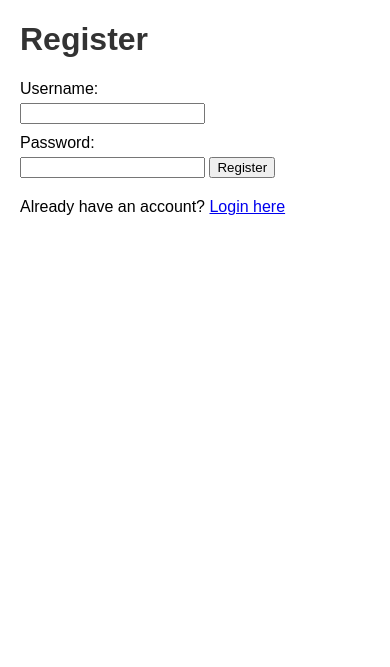
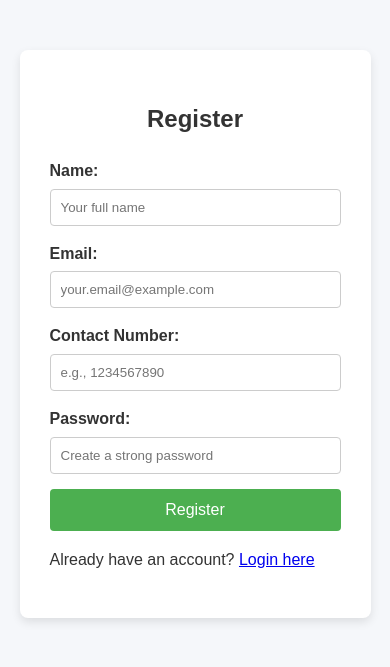
Before and after one commit to akupadhyay8/smart-document-scanner, a Flask app: page /auth/register in a window 390 px wide. Shown: the top 667 px of the page. Run offline with Flask 3, Linux system fonts and the light colour scheme.

Commit message:
Updated the UI

```diff
--- a/app.py
+++ b/app.py
@@ -1,14 +1,19 @@
-from flask import Flask, render_template, request, redirect, session, flash
+import os
+from flask import Flask, render_template, request, redirect, session, flash, Response
 from werkzeug.security import generate_password_hash, check_password_hash
+from werkzeug.utils import secure_filename
 from datetime import datetime
 import sqlite3
 from Levenshtein import distance as levenshtein_distance
 
 app = Flask(__name__)
-app.secret_key = 'your_secret_key_here'  # Required for session management
+app.secret_key = 'your_secret_key_here'  # Replace with a strong secret key
 
-# Allowed file extensions
+# Allowed file extensions and upload folder
 ALLOWED_EXTENSIONS = {'txt', 'csv'}
+UPLOAD_FOLDER = 'uploads'
+if not os.path.exists(UPLOAD_FOLDER):
+    os.makedirs(UPLOAD_FOLDER)
 
 # Database connection helper
 def get_db_connection():
@@ -16,22 +21,22 @@ def get_db_connection():
     conn.row_factory = sqlite3.Row
     return conn
 
-# Initialize the database schema
+# Initialize the database schema with updated user fields
 def initialize_database():
     conn = get_db_connection()
     cursor = conn.cursor()
-
     cursor.execute('''
         CREATE TABLE IF NOT EXISTS users (
             id INTEGER PRIMARY KEY AUTOINCREMENT,
-            username TEXT UNIQUE NOT NULL,
+            name TEXT NOT NULL,
+            email TEXT UNIQUE NOT NULL,
+            contact TEXT NOT NULL,
             password_hash TEXT NOT NULL,
             role TEXT DEFAULT 'user',
             credits INTEGER DEFAULT 20,
             last_reset DATE DEFAULT CURRENT_DATE
         )
     ''')
-
     cursor.execute('''
         CREATE TABLE IF NOT EXISTS documents (
             id INTEGER PRIMARY KEY AUTOINCREMENT,
@@ -42,7 +47,6 @@ def initialize_database():
             FOREIGN KEY (user_id) REFERENCES users (id)
         )
     ''')
-
     cursor.execute('''
         CREATE TABLE IF NOT EXISTS credit_requests (
             id INTEGER PRIMARY KEY AUTOINCREMENT,
@@ -52,16 +56,18 @@ def initialize_database():
             FOREIGN KEY (user_id) REFERENCES users (id)
         )
     ''')
-
     conn.commit()
     conn.close()
 
-# Reset daily credits at midnight
+# Improved daily credits reset (should be scheduled to run at midnight in production)
 def reset_daily_credits():
     conn = get_db_connection()
     cursor = conn.cursor()
-    cursor.execute('UPDATE users SET credits = 20 WHERE last_reset < ?', (datetime.now().date(),))
-    cursor.execute('UPDATE users SET last_reset = ?', (datetime.now().date(),))
+    today = datetime.now().date()
+    cursor.execute(
+        'UPDATE users SET credits = 20, last_reset = ? WHERE last_reset < ?',
+        (today, today)
+    )
     conn.commit()
     conn.close()
 
@@ -74,57 +80,59 @@ def allowed_file(filename):
 def index():
     return render_template('index.html')
 
-# User Registration
+# User Registration - now uses Name, Email, Contact, and Password
 @app.route('/auth/register', methods=['GET', 'POST'])
 def register():
     if request.method == 'POST':
-        username = request.form['username']
+        name = request.form['name']
+        email = request.form['email']
+        contact = request.form['contact']
         password = request.form['password']
         password_hash = generate_password_hash(password)
-
         conn = get_db_connection()
         cursor = conn.cursor()
         try:
-            cursor.execute('INSERT INTO users (username, password_hash) VALUES (?, ?)', (username, password_hash))
+            cursor.execute(
+                'INSERT INTO users (name, email, contact, password_hash) VALUES (?, ?, ?, ?)',
+                (name, email, contact, password_hash)
+            )
             conn.commit()
             flash('Registration successful! Please log in.', 'success')
             return redirect('/auth/login')
         except sqlite3.IntegrityError:
-            flash('Username already exists. Please choose another.', 'error')
+            flash('Email already registered. Please use a different email.', 'error')
         finally:
             conn.close()
     return render_template('register.html')
 
-# User Login
+# User Login - now uses Email (as the user ID) and Password
 @app.route('/auth/login', methods=['GET', 'POST'])
 def login():
     if request.method == 'POST':
-        username = request.form['username']
+        email = request.form['email']
         password = request.form['password']
-
         conn = get_db_connection()
         cursor = conn.cursor()
-        cursor.execute('SELECT * FROM users WHERE username = ?', (username,))
+        cursor.execute('SELECT * FROM users WHERE email = ?', (email,))
         user = cursor.fetchone()
         conn.close()
-
         if user and check_password_hash(user['password_hash'], password):
             session['user_id'] = user['id']
-            session['username'] = user['username']
+            session['username'] = user['name']  # using name for display
             session['role'] = user['role']
             flash('Login successful!', 'success')
             return redirect('/user/profile')
         else:
-            flash('Invalid username or password.', 'error')
+            flash('User ID or password not found.', 'error')
     return render_template('login.html')
 
-# User Profile
+
+# User Profile with export report bonus link
 @app.route('/user/profile')
 def profile():
     if 'user_id' not in session:
         flash('Please log in to access this page.', 'error')
         return redirect('/auth/login')
-
     conn = get_db_connection()
     cursor = conn.cursor()
     cursor.execute('SELECT * FROM users WHERE id = ?', (session['user_id'],))
@@ -132,99 +140,201 @@ def profile():
     cursor.execute('SELECT * FROM documents WHERE user_id = ?', (session['user_id'],))
     documents = cursor.fetchall()
     conn.close()
-
     return render_template('profile.html', user=user, documents=documents)
 
-# Document Upload
+# Document Upload: Save file locally and in the database, then deduct one credit
 @app.route('/scan', methods=['GET', 'POST'])
 def upload_document():
     if 'user_id' not in session:
         flash('Please log in to upload documents.', 'error')
         return redirect('/auth/login')
-
     if request.method == 'POST':
         if 'file' not in request.files:
             flash('No file uploaded.', 'error')
             return redirect('/scan')
-
         file = request.files['file']
         if file.filename == '':
             flash('No file selected.', 'error')
             return redirect('/scan')
-
         if not allowed_file(file.filename):
             flash('Only TXT or CSV files are allowed.', 'error')
             return redirect('/scan')
 
+        file_content = file.read()
         try:
-            content = file.read().decode('utf-8')
+            content = file_content.decode('utf-8')
         except UnicodeDecodeError:
             try:
-                content = file.read().decode('latin-1')  # Try a different encoding
+                content = file_content.decode('latin-1')
             except UnicodeDecodeError:
-                flash('Unsupported file encoding. Please upload a valid UTF-8 text file.', 'error')
+                flash('Unsupported file encoding. Please upload a valid text file.', 'error')
                 return redirect('/scan')
+        # Save file locally
+        filename = secure_filename(file.filename)
+        filepath = os.path.join(UPLOAD_FOLDER, filename)
+        with open(filepath, 'wb') as f:
+            f.write(file_content)
 
         conn = get_db_connection()
         cursor = conn.cursor()
         cursor.execute('SELECT credits FROM users WHERE id = ?', (session['user_id'],))
         user_credits = cursor.fetchone()['credits']
-
         if user_credits < 1:
             flash('Insufficient credits. Please request more.', 'error')
             return redirect('/user/profile')
-
-        cursor.execute('INSERT INTO documents (user_id, filename, content) VALUES (?, ?, ?)',
-                       (session['user_id'], file.filename, content))
+        cursor.execute(
+            'INSERT INTO documents (user_id, filename, content) VALUES (?, ?, ?)',
+            (session['user_id'], filename, content)
+        )
         cursor.execute('UPDATE users SET credits = credits - 1 WHERE id = ?', (session['user_id'],))
         conn.commit()
         conn.close()
-
         flash('Document uploaded successfully!', 'success')
         return redirect('/user/profile')
-
     return render_template('upload.html')
 
-# Document Matching
+# Document Matching using Levenshtein distance
 @app.route('/matches/<int:doc_id>')
 def get_matches(doc_id):
     if 'user_id' not in session:
         flash('Please log in to view matches.', 'error')
         return redirect('/auth/login')
-
     conn = get_db_connection()
     cursor = conn.cursor()
     cursor.execute('SELECT content FROM documents WHERE id = ?', (doc_id,))
-    target_content = cursor.fetchone()['content']
-
+    target_row = cursor.fetchone()
+    if not target_row:
+        flash('Document not found.', 'error')
+        conn.close()
+        return redirect('/user/profile')
+    target_content = target_row['content']
     cursor.execute('SELECT * FROM documents WHERE user_id = ? AND id != ?', (session['user_id'], doc_id))
     documents = cursor.fetchall()
     conn.close()
-
     matches = []
     for doc in documents:
         similarity = levenshtein_distance(target_content, doc['content'])
-        if similarity < 10:  # Adjust threshold as needed
+        # Adjust the threshold as needed for your document lengths
+        if similarity < 10:
             matches.append(doc)
-
     return render_template('matches.html', matches=matches)
 
-# Admin Analytics
+# Export Scan History (Bonus Feature)
+@app.route('/user/export')
+def export_report():
+    if 'user_id' not in session:
+        flash('Please log in to export your report.', 'error')
+        return redirect('/auth/login')
+    conn = get_db_connection()
+    cursor = conn.cursor()
+    cursor.execute('SELECT filename, upload_date FROM documents WHERE user_id = ?', (session['user_id'],))
+    documents = cursor.fetchall()
+    conn.close()
+    report = "Your Scan History:\n\n"
+    for doc in documents:
+        report += f"Filename: {doc['filename']} - Uploaded on: {doc['upload_date']}\n"
+    return Response(report, mimetype='text/plain', headers={"Content-Disposition": "attachment;filename=scan_history.txt"})
+
+# Credit Request endpoint for regular users
+@app.route('/credits/request', methods=['GET', 'POST'])
+def credit_request():
+    if 'user_id' not in session:
+        flash('Please log in to request credits.', 'error')
+        return redirect('/auth/login')
+    if request.method == 'POST':
+        try:
+            requested_credits = int(request.form['requested_credits'])
+            if requested_credits <= 0:
+                flash('Please request a positive number of credits.', 'error')
+                return redirect('/credits/request')
+        except ValueError:
+            flash('Invalid number.', 'error')
+            return redirect('/credits/request')
+        conn = get_db_connection()
+        cursor = conn.cursor()
+        cursor.execute(
+            'INSERT INTO credit_requests (user_id, requested_credits) VALUES (?, ?)',
+            (session['user_id'], requested_credits)
+        )
+        conn.commit()
+        conn.close()
+        flash('Credit request submitted successfully.', 'success')
+        return redirect('/user/profile')
+    return render_template('credit_request.html')
+
+# Admin view of pending credit requests
+@app.route('/admin/credits')
+def admin_credit_requests():
+    if 'user_id' not in session or session.get('role') != 'admin':
+        flash('Unauthorized access.', 'error')
+        return redirect('/')
+    conn = get_db_connection()
+    cursor = conn.cursor()
+    cursor.execute('''
+        SELECT credit_requests.id, users.name, credit_requests.requested_credits, credit_requests.status
+        FROM credit_requests
+        JOIN users ON credit_requests.user_id = users.id
+        WHERE credit_requests.status = 'pending'
+    ''')
+    requests_list = cursor.fetchall()
+    conn.close()
+    return render_template('admin_credit_requests.html', requests=requests_list)
+
+# Admin endpoint to approve a credit request
+@app.route('/admin/credits/approve/<int:req_id>', methods=['POST'])
+def approve_credit_request(req_id):
+    if 'user_id' not in session or session.get('role') != 'admin':
+        flash('Unauthorized access.', 'error')
+        return redirect('/')
+    conn = get_db_connection()
+    cursor = conn.cursor()
+    cursor.execute('SELECT user_id, requested_credits FROM credit_requests WHERE id = ? AND status = "pending"', (req_id,))
+    req_data = cursor.fetchone()
+    if req_data:
+        user_id = req_data['user_id']
+        requested_credits = req_data['requested_credits']
+        cursor.execute('UPDATE users SET credits = credits + ? WHERE id = ?', (requested_credits, user_id))
+        cursor.execute('UPDATE credit_requests SET status = "approved" WHERE id = ?', (req_id,))
+        conn.commit()
+        flash('Credit request approved.', 'success')
+    else:
+        flash('Credit request not found or already processed.', 'error')
+    conn.close()
+    return redirect('/admin/credits')
+
+# Admin endpoint to deny a credit request
+@app.route('/admin/credits/deny/<int:req_id>', methods=['POST'])
+def deny_credit_request(req_id):
+    if 'user_id' not in session or session.get('role') != 'admin':
+        flash('Unauthorized access.', 'error')
+        return redirect('/')
+    conn = get_db_connection()
+    cursor = conn.cursor()
+    cursor.execute('UPDATE credit_requests SET status = "denied" WHERE id = ? AND status = "pending"', (req_id,))
+    conn.commit()
+    conn.close()
+    flash('Credit request denied.', 'info')
+    return redirect('/admin/credits')
+
+# Admin Analytics Dashboard
 @app.route('/admin/analytics')
 def analytics():
-    if 'user_id' not in session or session['role'] != 'admin':
+    if 'user_id' not in session or session.get('role') != 'admin':
         flash('Unauthorized access.', 'error')
         return redirect('/')
-
     conn = get_db_connection()
     cursor = conn.cursor()
-    cursor.execute('SELECT username, COUNT(documents.id) as scan_count FROM users LEFT JOIN documents ON users.id = documents.user_id GROUP BY users.id ORDER BY scan_count DESC')
+    cursor.execute('''
+        SELECT name, COUNT(documents.id) as scan_count
+        FROM users
+        LEFT JOIN documents ON users.id = documents.user_id
+        GROUP BY users.id
+        ORDER BY scan_count DESC
+    ''')
     top_users = cursor.fetchall()
-
-    cursor.execute('SELECT username, credits FROM users')
+    cursor.execute('SELECT name, credits FROM users')
     credit_usage = cursor.fetchall()
     conn.close()
-
     return render_template('analytics.html', top_users=top_users, credit_usage=credit_usage)
 
 # Logout
@@ -236,5 +346,5 @@ def logout():
 
 if __name__ == '__main__':
     initialize_database()
-    reset_daily_credits()
+    reset_daily_credits()  # For production, schedule this to run daily at midnight.
     app.run(debug=True)
--- /dev/null
+++ b/static/script.js
@@ -0,0 +1,33 @@
+// Client-side validation for registration form
+function validateRegistration() {
+  const name = document.getElementById('name').value.trim();
+  const email = document.getElementById('email').value.trim();
+  const contact = document.getElementById('contact').value.trim();
+  const password = document.getElementById('password').value;
+
+  if (name === '' || email === '' || contact === '' || password === '') {
+    alert('All fields are required.');
+    return false;
+  }
+
+  const emailRegex = /^[^\s@]+@[^\s@]+\.[^\s@]+$/;
+  if (!emailRegex.test(email)) {
+    alert('Please enter a valid email address.');
+    return false;
+  }
+
+  // Additional validations for contact number or password strength can be added.
+  return true;
+}
+
+// Client-side validation for login form
+function validateLogin() {
+  const email = document.getElementById('email').value.trim();
+  const password = document.getElementById('password').value;
+
+  if (email === '' || password === '') {
+    alert('Both email and password are required.');
+    return false;
+  }
+  return true;
+}
--- a/static/style.css
+++ b/static/style.css
@@ -1,44 +1,172 @@
-body {
-    font-family: Arial, sans-serif;
-    margin: 20px;
-}
+/* Global Styles */
+* {
+    box-sizing: border-box;
+  }
 
-h1 {
+  body {
+    font-family: 'Arial', sans-serif;
+    margin: 0;
+    padding: 0;
+    background: #f5f7fa;
     color: #333;
-}
+    line-height: 1.6;
+  }
 
-form {
+  /* Flash Messages */
+  #flash-messages {
+    position: fixed;
+    top: 20px;
+    right: 20px;
+    z-index: 10000;
+  }
+
+  .flash-message {
+    padding: 15px 20px;
+    margin-bottom: 10px;
+    border-radius: 5px;
+    color: #fff;
+    font-weight: bold;
+    opacity: 0.95;
+    animation: fadeOut 5s forwards;
+  }
+
+  .flash-message.success {
+    background-color: #4CAF50;
+  }
+
+  .flash-message.error {
+    background-color: #f44336;
+  }
+
+  @keyframes fadeOut {
+    0% { opacity: 1; }
+    80% { opacity: 1; }
+    100% { opacity: 0; }
+  }
+
+  /* Header */
+  header {
+    background: #4CAF50;
+    color: #fff;
+    padding: 20px;
+    text-align: center;
+  }
+
+  header h1 {
+    margin: 0;
+    font-size: 2.5rem;
+    animation: fadeIn 2s ease-in-out;
+  }
+
+  nav {
+    margin-top: 10px;
+  }
+
+  nav a {
+    color: #fff;
+    text-decoration: none;
+    margin: 0 15px;
+    font-size: 1.1rem;
+    transition: color 0.3s ease;
+  }
+
+  nav a:hover {
+    color: #ddd;
+  }
+
+  /* Form Container */
+  .form-container {
+    width: 90%;
+    max-width: 400px;
+    margin: 50px auto;
+    background: #fff;
+    padding: 30px;
+    border-radius: 8px;
+    box-shadow: 0 4px 10px rgba(0,0,0,0.1);
+    animation: slideIn 1s ease-out;
+  }
+
+  .form-container h2 {
+    text-align: center;
     margin-bottom: 20px;
-}
+  }
 
-label {
+  .form-group {
+    margin-bottom: 15px;
+  }
+
+  .form-group label {
     display: block;
-    margin-top: 10px;
-}
+    font-weight: bold;
+    margin-bottom: 5px;
+  }
 
-input, button {
-    margin-top: 5px;
-}
+  .form-group input[type="text"],
+  .form-group input[type="email"],
+  .form-group input[type="password"],
+  .form-group input[type="file"] {
+    width: 100%;
+    padding: 10px;
+    border: 1px solid #ccc;
+    border-radius: 4px;
+  }
 
-nav {
-    margin-bottom: 20px;
-}
+  /* Button */
+  .btn {
+    width: 100%;
+    background: #4CAF50;
+    color: #fff;
+    border: none;
+    padding: 12px;
+    font-size: 1rem;
+    border-radius: 4px;
+    cursor: pointer;
+    transition: background 0.3s ease;
+  }
 
-nav a {
-    margin-right: 10px;
+  .btn:hover {
+    background: #45a049;
+  }
+
+  /* Back Link */
+  .back-link {
+    display: inline-block;
+    margin-top: 15px;
+    color: #4CAF50;
     text-decoration: none;
-    color: #007BFF;
-}
+  }
 
-nav a:hover {
+  .back-link:hover {
     text-decoration: underline;
-}
+  }
 
-ul {
-    list-style-type: none;
-    padding: 0;
-}
+  /* Animations */
+  @keyframes fadeIn {
+    from { opacity: 0; transform: translateY(-20px); }
+    to { opacity: 1; transform: translateY(0); }
+  }
 
-li {
-    margin-bottom: 10px;
-}
+  @keyframes slideIn {
+    from { opacity: 0; transform: translateX(-50px); }
+    to { opacity: 1; transform: translateX(0); }
+  }
+
+  .fade-in {
+    animation: fadeIn 1.5s ease-in-out;
+  }
+
+  .slide-in {
+    animation: slideIn 1s ease-out;
+  }
+
+  /* Responsive Design */
+  @media (max-width: 600px) {
+    header h1 {
+      font-size: 2rem;
+    }
+
+    nav a {
+      margin: 0 10px;
+      font-size: 1rem;
+    }
+  }
--- a/templates/register.html
+++ b/templates/register.html
@@ -1,20 +1,46 @@
 <!DOCTYPE html>
 <html lang="en">
 <head>
-    <meta charset="UTF-8">
-    <meta name="viewport" content="width=device-width, initial-scale=1.0">
-    <title>Register</title>
-    <link rel="stylesheet" href="{{ url_for('static', filename='style.css') }}">
+  <meta charset="UTF-8">
+  <meta name="viewport" content="width=device-width, initial-scale=1">
+  <title>Register</title>
+  <link rel="stylesheet" href="{{ url_for('static', filename='style.css') }}">
+  <script src="{{ url_for('static', filename='script.js') }}" defer></script>
 </head>
 <body>
-    <h1>Register</h1>
-    <form method="POST">
-        <label for="username">Username:</label>
-        <input type="text" id="username" name="username" required>
+  <!-- Flash messages -->
+  {% with messages = get_flashed_messages(with_categories=true) %}
+    {% if messages %}
+      <div id="flash-messages">
+        {% for category, message in messages %}
+          <div class="flash-message {{ category }}">{{ message }}</div>
+        {% endfor %}
+      </div>
+    {% endif %}
+  {% endwith %}
+
+  <div class="form-container slide-in">
+    <h2>Register</h2>
+    <form method="POST" onsubmit="return validateRegistration()">
+      <div class="form-group">
+        <label for="name">Name:</label>
+        <input type="text" id="name" name="name" placeholder="Your full name" required>
+      </div>
+      <div class="form-group">
+        <label for="email">Email:</label>
+        <input type="email" id="email" name="email" placeholder="your.email@example.com" required>
+      </div>
+      <div class="form-group">
+        <label for="contact">Contact Number:</label>
+        <input type="text" id="contact" name="contact" placeholder="e.g., 1234567890" required>
+      </div>
+      <div class="form-group">
         <label for="password">Password:</label>
-        <input type="password" id="password" name="password" required>
-        <button type="submit">Register</button>
+        <input type="password" id="password" name="password" placeholder="Create a strong password" required>
+      </div>
+      <button type="submit" class="btn">Register</button>
     </form>
     <p>Already have an account? <a href="/auth/login">Login here</a></p>
+  </div>
 </body>
 </html>
```
Also changed, not shown: templates/admin_credit_requests.html (added, +34 -0 lines), templates/credit_request.html (added, +18 -0 lines), templates/index.html (+14 -3 lines), templates/login.html (+26 -9 lines), templates/upload.html (+25 -8 lines), uploads/Test.txt (added, +25 -0 lines), uploads/Test1.txt (added, +25 -0 lines), database.db.
